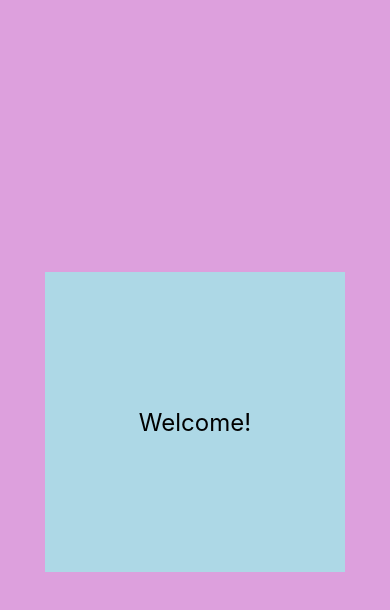
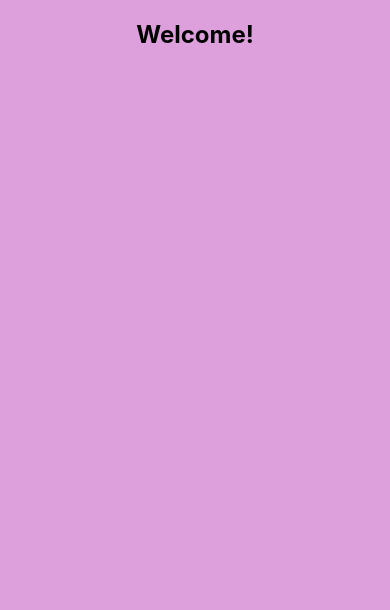
Before and after one commit to abhikumar18/Basics_React_Native, a React Native app in the folder HelloWorld/: screen / in a window 390 px wide. Shown: the top 610 px of the page. Built offline with nearby package versions, Linux system fonts and the light colour scheme.

Commit message:
SafeAreaView

```diff
--- a/HelloWorld/App.js
+++ b/HelloWorld/App.js
@@ -1,32 +1,34 @@
-import {View,StyleSheet,Text} from 'react-native';
+import {View,StyleSheet,Text,SafeAreaView} from 'react-native';
 import Box from './components/Box';
 
 export default function App ()
 {
   return (
+    <SafeAreaView style={styles.safeContainer}>
     <View style={styles.container}>
         <View style={styles.box}>
           <Text style={styles.text}>Welcome!</Text>
         </View>
     </View>
+    </SafeAreaView>
   )
 }
 
 const styles = StyleSheet.create({
+  safeContainer:{
+    flex:1,
+    backgroundColor:'plum'
+  },
   container:{
     flex:1,
     backgroundColor:"plum",
-    alignItems:"center",
-    justifyContent:"center"
   },
   box:{
-    width:300,
-    height:300,
-    backgroundColor:"lightblue",
-    alignItems:"center",
-    justifyContent:"center"
+    padding:20
   },
   text:{
     fontSize:24,
+    fontWeight:"bold",
+    textAlign:"center"
   }
 });
```
